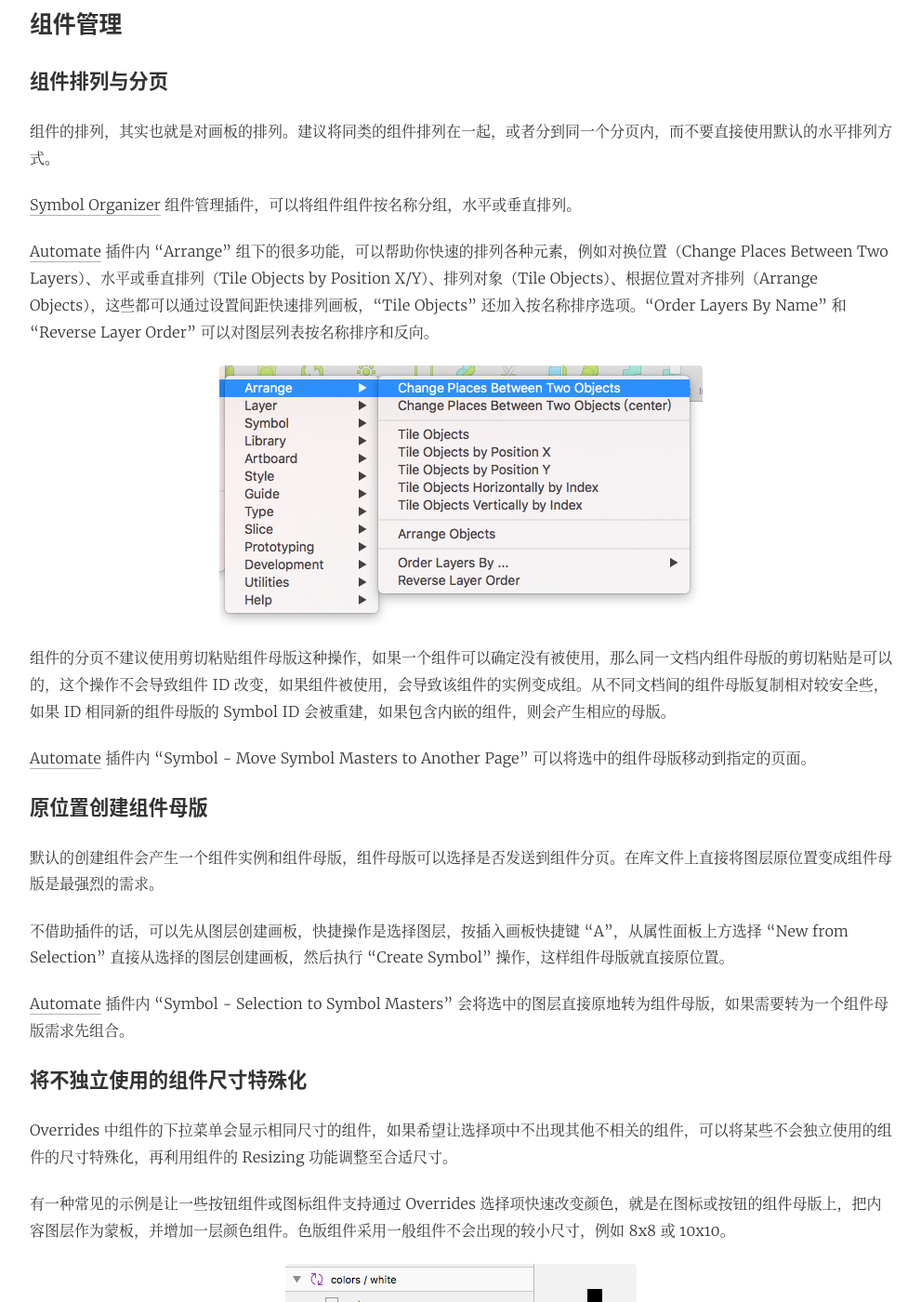
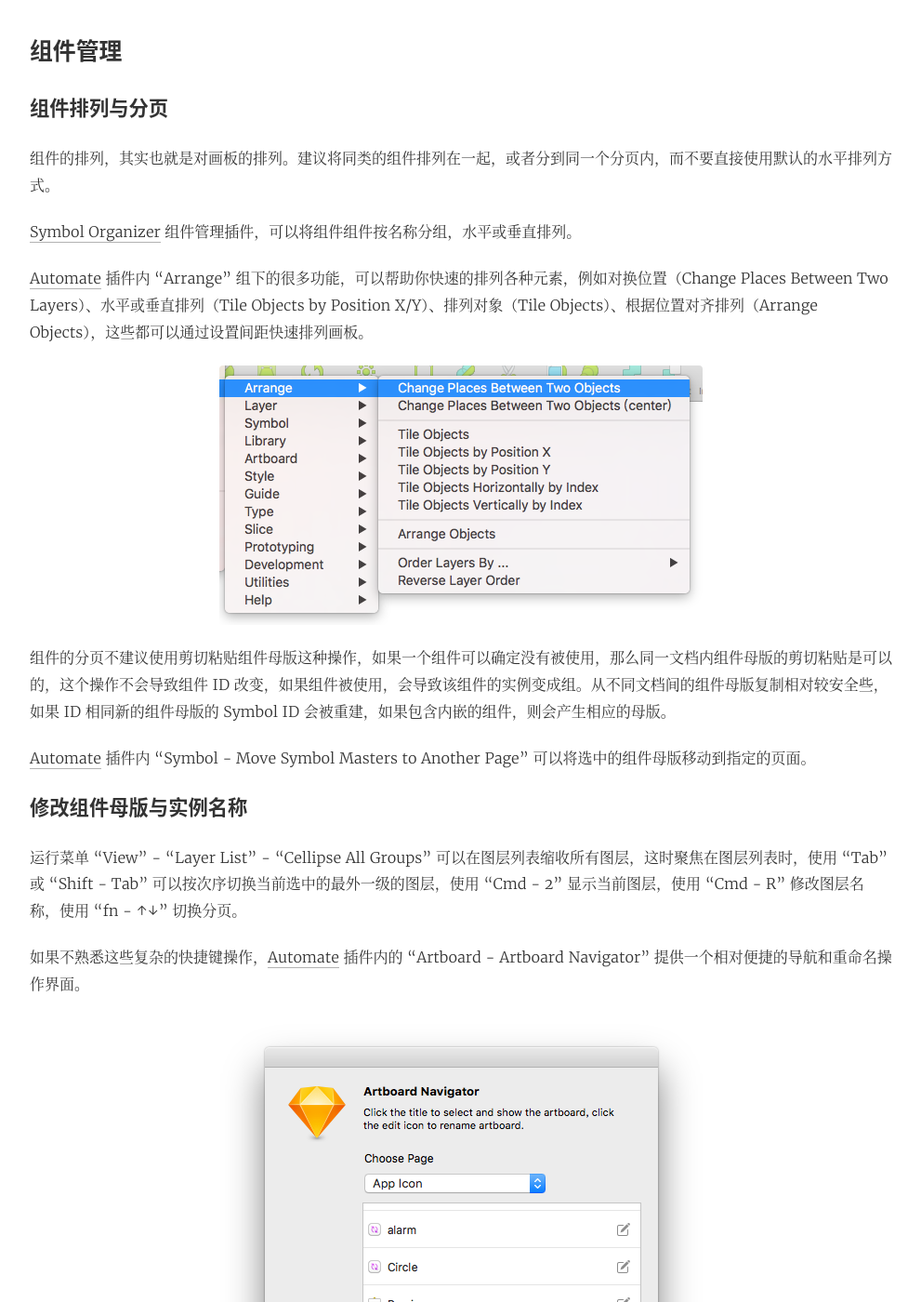
Before and after one commit to Ashung/ashung.github.io, a Jekyll site: the page built from _posts/2018-04-11-deep-into-sketch-library-part-2.md, in a window 1280 px wide and 1400 px high, scrolled down 2644 px. Shown: the whole window at 93% size, without its empty margins (144-1135 px from the left). Built offline with Jekyll 4.4.1, drawn with Linux system fonts in a browser that asks for light colours; comment, search, counter and statistics services are not loaded; some of the changed text lies outside the part shown.

Commit message:
修改组件母版与实例名称

```diff
--- a/_posts/2018-04-11-deep-into-sketch-library-part-2.md
+++ b/_posts/2018-04-11-deep-into-sketch-library-part-2.md
@@ -47,13 +47,25 @@
 
 [Symbol Organizer](https://github.com/sonburn/symbol-organizer) 组件管理插件，可以将组件组件按名称分组，水平或垂直排列。
 
-[Automate](https://github.com/Ashung/Automate-Sketch) 插件内 “Arrange” 组下的很多功能，可以帮助你快速的排列各种元素，例如对换位置（Change Places Between Two Layers）、水平或垂直排列（Tile Objects by Position X/Y）、排列对象（Tile Objects）、根据位置对齐排列（Arrange Objects），这些都可以通过设置间距快速排列画板，“Tile Objects” 还加入按名称排序选项。“Order Layers By Name” 和 “Reverse Layer Order” 可以对图层列表按名称排序和反向。
+[Automate](https://github.com/Ashung/Automate-Sketch) 插件内 “Arrange” 组下的很多功能，可以帮助你快速的排列各种元素，例如对换位置（Change Places Between Two Layers）、水平或垂直排列（Tile Objects by Position X/Y）、排列对象（Tile Objects）、根据位置对齐排列（Arrange Objects），这些都可以通过设置间距快速排列画板。
 
 ![](../images/deep-into-sketch-library/automate_arrange_menu.png)
 
 组件的分页不建议使用剪切粘贴组件母版这种操作，如果一个组件可以确定没有被使用，那么同一文档内组件母版的剪切粘贴是可以的，这个操作不会导致组件 ID 改变，如果组件被使用，会导致该组件的实例变成组。从不同文档间的组件母版复制相对较安全些，如果 ID 相同新的组件母版的 Symbol ID 会被重建，如果包含内嵌的组件，则会产生相应的母版。
 
 [Automate](https://github.com/Ashung/Automate-Sketch) 插件内 “Symbol - Move Symbol Masters to Another Page” 可以将选中的组件母版移动到指定的页面。
+
+### 修改组件母版与实例名称
+
+运行菜单 “View” - “Layer List” - “Cellipse All Groups” 可以在图层列表缩收所有图层，这时聚焦在图层列表时，使用 “Tab” 或 “Shift - Tab” 可以按次序切换当前选中的最外一级的图层，使用 “Cmd - 2” 显示当前图层，使用 “Cmd - R” 修改图层名称，使用 “fn - ↑↓” 切换分页。
+
+如果不熟悉这些复杂的快捷键操作，[Automate](https://github.com/Ashung/Automate-Sketch) 插件内的 “Artboard - Artboard Navigator” 提供一个相对便捷的导航和重命名操作界面。
+
+![](../images/deep-into-sketch-library/automate_artboard_navigator.png)
+
+插件的 “Arrange” 组下还有一些功能是对图层列表名称排序的，可以让图层列表更井然有序，例如 “Order Layers By Name” 和 “Reverse Layer Order” 。
+
+当组件母版名称被修改时，有时也需要将该组件的实例名称修改为相应的名称，以便更清晰的看出组件间的嵌套关系。选中组件母版时，运行插件的 “Symbol - Rename Instances”，可以将其所有实例的名称修改为组件名、组件名的第一段、组件名的最后一段或者自定义名称。
 
 ### 原位置创建组件母版
 
```
Also changed, not shown: images/deep-into-sketch-library/automate_artboard_navigator.png (added).
